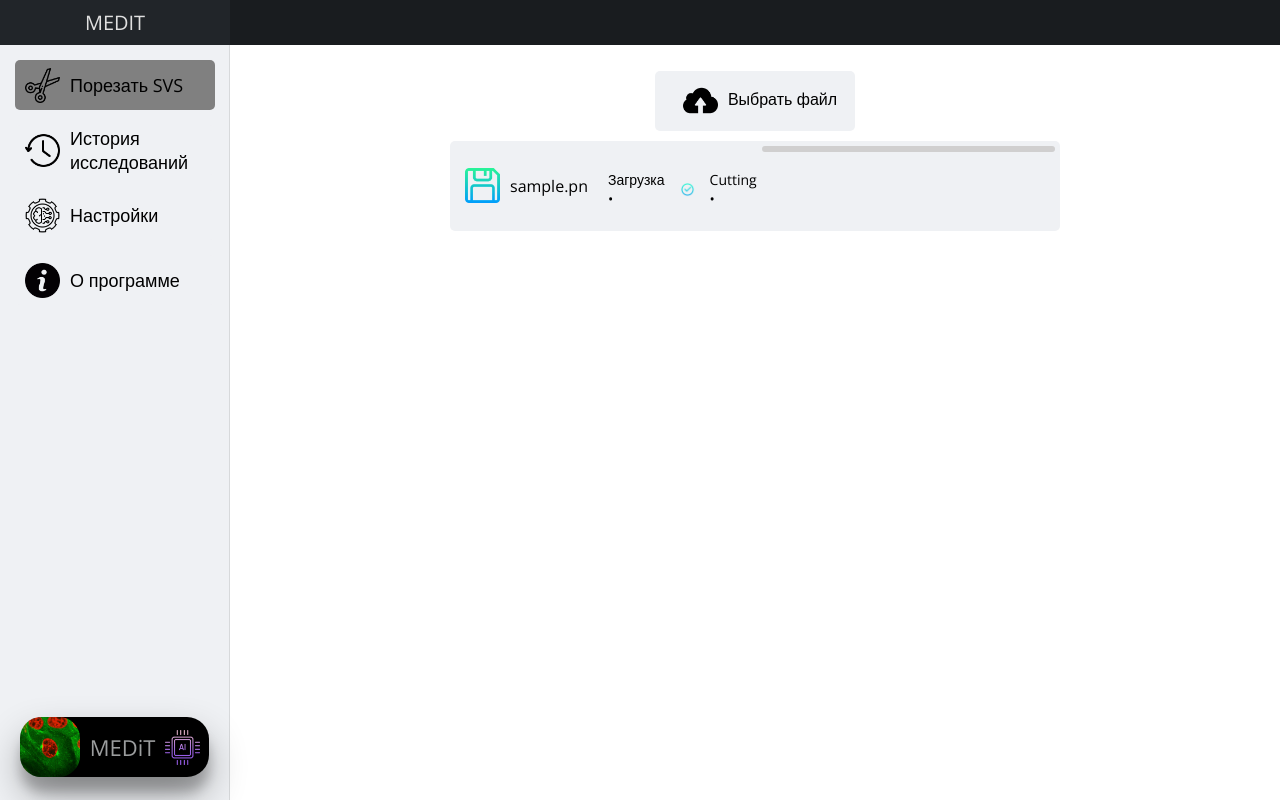
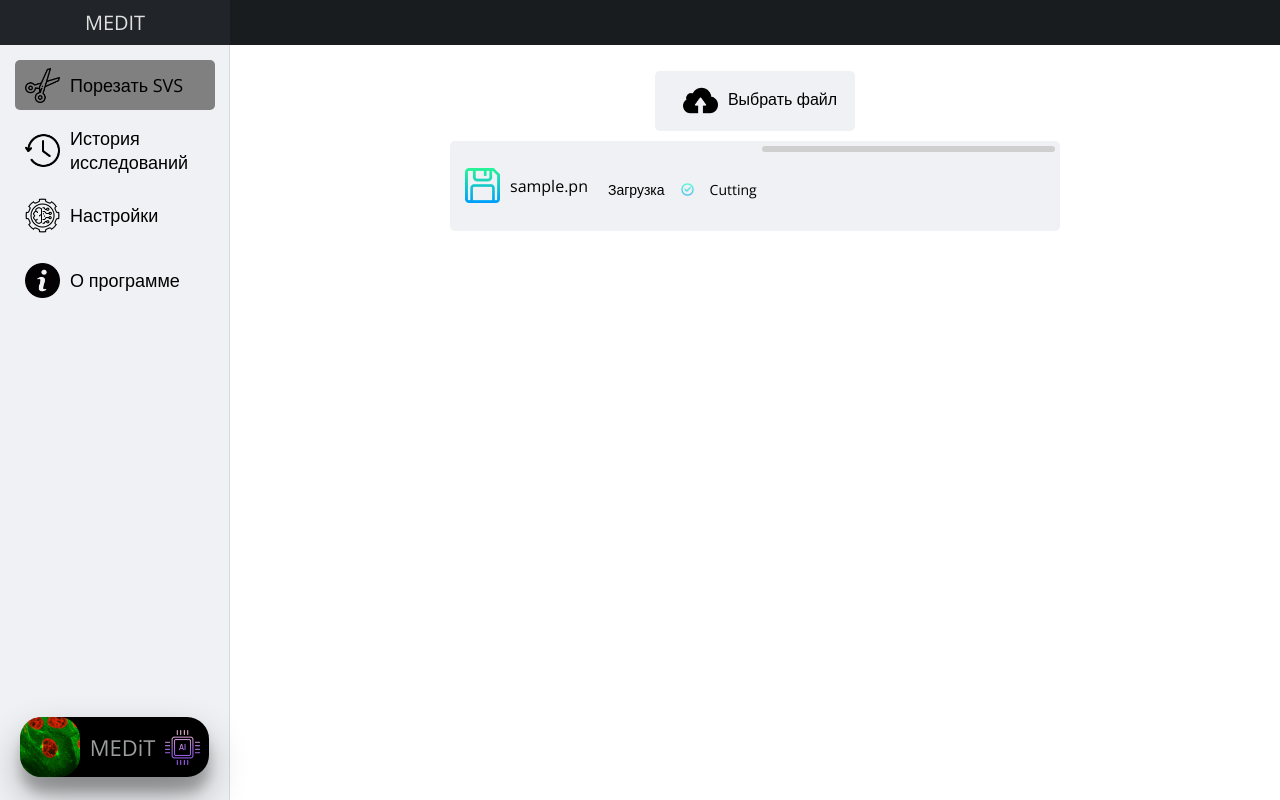
Before and after one commit to MikhailKochan/MEDIT_API, a Flask app: template app/templates/cut_rout.html in a window 1280 px wide. Run offline with Flask 3, Linux system fonts and the light colour scheme; tables that the repository leaves empty hold one stand-in row (values such as "Sample post"); the template is opened without the code that fills it: values that come from a table or form of the project are taken from there, most other values are stand-ins (such as "Sample title", 1, 10 or a date in 2020); parts of the project's set-up code (start-up, migrations or seed data) failed here and were passed over; some libraries are stand-ins or nearby versions; some web fonts are replaced.

Commit message:
html litle change

```diff
--- a/app/main/routes.py
+++ b/app/main/routes.py
@@ -101,9 +101,9 @@ def settings():
 @login_required
 def get_zip(filename):
     try:
-        print('filename in get-zip', filename)
         if filename[:-4] != '.zip':
             filename = f'{filename}.zip'
+        print('filename in get-zip', filename)
         return send_from_directory(current_app.config["SAVE_ZIP"], path=filename, as_attachment=True)
     except FileNotFoundError:
         return abort(404)
--- a/app/templates/cut_rout.html
+++ b/app/templates/cut_rout.html
@@ -30,11 +30,11 @@
                         <span class="name">{{ task.images.filename[:9] }}</span>
                         <div class="content"style="min-width: 0px">
                             <div class="details">
-                                <span class="name">Загрузка • </span>
+                                <span class="name">Загрузка</span>
                                 <span class="percent"><img class='fa-check' src="./static/logo/green_check.png"></span>
                             </div>
                             <div class="details"style="flex-direction:row">
-                                <span class="func_name">Cutting • </span>
+                                <span class="func_name">Cutting</span>
                                 <span class="percent"></span>
                             </div>
                             <div class="progress-bar">
```
